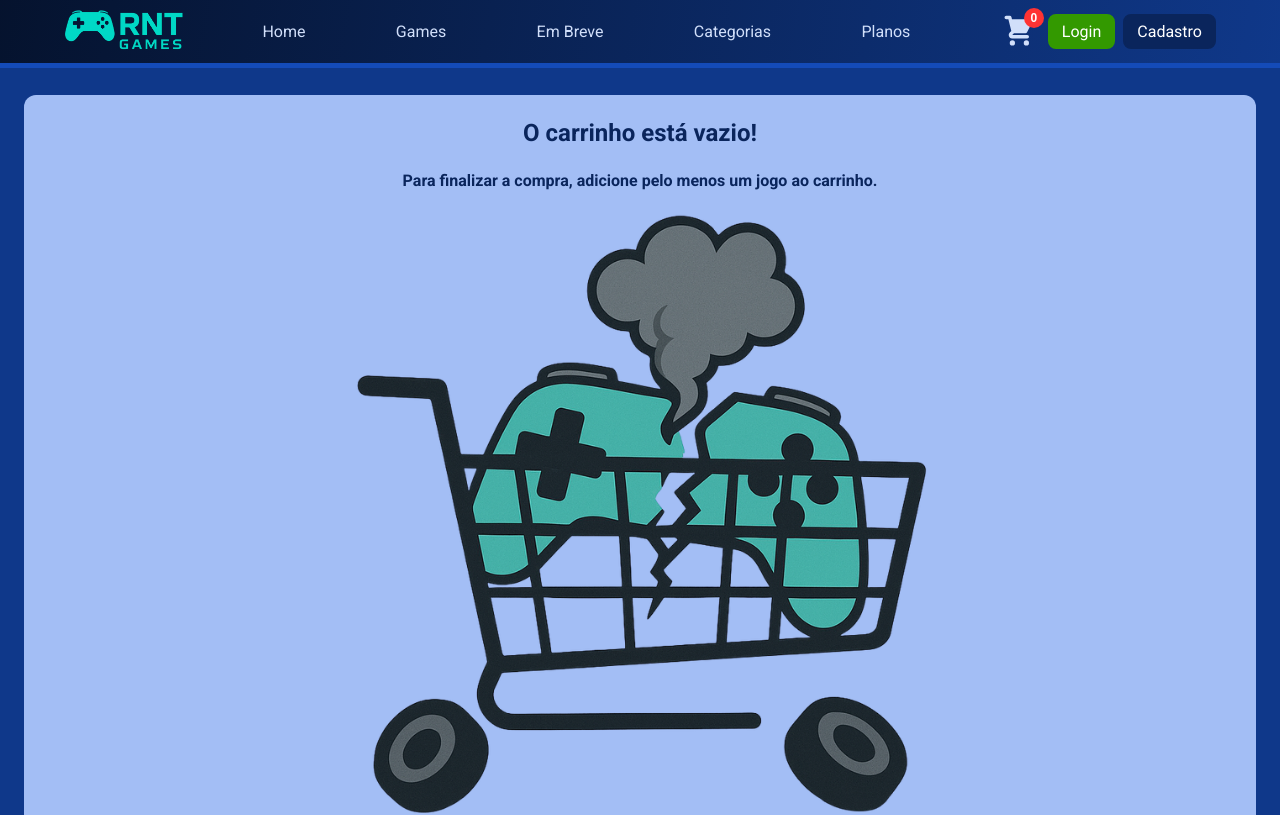
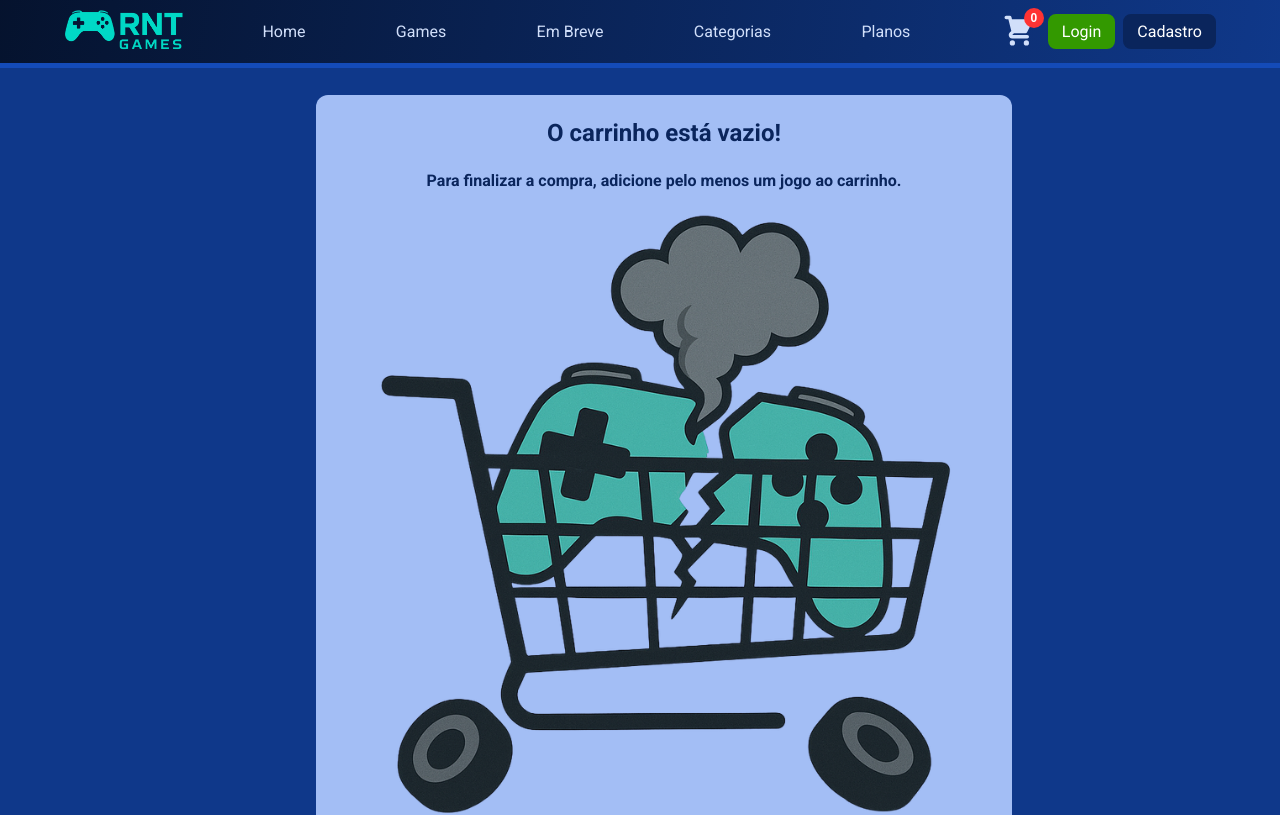
Before and after one commit to RNT13/rnt-games, a Next.js app: page /checkout in a window 1280 px wide. Shown: the top 815 px of the page. Built offline with nearby package versions, Linux system fonts and the light colour scheme.

Commit message:
Update: - Criação do MaskedImput - Instalação do imask react-imask - Criação do componente EmptyCart

```diff
--- a/package.json
+++ b/package.json
@@ -11,11 +11,11 @@
   "dependencies": {
     "@reduxjs/toolkit": "^2.8.2",
     "@svgr/webpack": "^8.1.0",
-    "axios": "^1.10.0",
     "class-variance-authority": "^0.7.1",
     "clsx": "^2.1.1",
     "formik": "^2.4.6",
     "framer-motion": "^12.23.1",
+    "imask": "^7.6.1",
     "immer": "^10.1.1",
     "lucide-react": "^0.525.0",
     "next": "15.3.4",
@@ -23,7 +23,7 @@
     "react-dom": "^19.0.0",
     "react-hot-toast": "^2.5.2",
     "react-icons": "^5.5.0",
-    "react-input-mask": "^2.0.4",
+    "react-imask": "^7.6.1",
     "react-loading-skeleton": "^3.5.0",
     "react-redux": "^9.2.0",
     "redux": "^5.0.1",
--- a/src/app/(public)/checkout/checkoutStyles.ts
+++ b/src/app/(public)/checkout/checkoutStyles.ts
@@ -27,33 +27,6 @@ export const CheckoutContent = styled.div`
   h2,
   h3 {
     margin-bottom: 24px;
-  }
-`
-
-export const CartEmpty = styled.div`
-  padding: 24px;
-  margin: 0 24px;
-  border-radius: 12px;
-  width: 100%;
-  display: flex;
-  flex-direction: column;
-  align-items: center;
-  text-align: center;
-  background-color: ${theme.colors.baseBlue.light30};
-  font-weight: 600;
-
-  h2,
-  p {
-    color: ${theme.colors.baseBlue.dark30};
-    margin-bottom: 24px;
-  }
-`
-
-export const CartEmptyImage = styled.div`
-  img {
-    width: 100%;
-    height: 100%;
-    object-fit: contain;
   }
 `
 
--- a/src/app/(public)/checkout/page.tsx
+++ b/src/app/(public)/checkout/page.tsx
@@ -1,20 +1,20 @@
 'use client'
 
 import { Button } from "@/components/ui/Button/Button";
+import EmptyCart from "@/components/ui/EmptyCart/EmptyCart";
 import { FormCard } from "@/components/ui/FormCard/FormCard";
+import { MaskedInput } from "@/components/ui/MaskedInput/MaskedInput";
 import { usePostPurchaseMutation } from "@/redux/slices/apiSlice";
 import { RootState } from "@/redux/store";
-import { TitleH2 } from "@/styles/globalStyles";
 import { formatToBRL } from "@/utils/converterUtils";
 import { getTotalPrice } from "@/utils/priceUtils";
 import { useFormik } from 'formik';
-import Image from "next/image";
 import { useEffect, useState } from "react";
 import { CiBarcode } from "react-icons/ci";
 import { FaRegCreditCard } from "react-icons/fa";
 import { useSelector } from "react-redux";
 import * as yup from 'yup';
-import { CartEmpty, CartEmptyImage, CheckoutContainer, CheckoutContent, Disclaimer, InputGroup, Row, TabDiv, TabStyledButton } from "./checkoutStyles";
+import { CheckoutContainer, CheckoutContent, Disclaimer, InputGroup, Row, TabDiv, TabStyledButton } from "./checkoutStyles";
 
 
 export default function Checkout() {
@@ -41,7 +41,7 @@ export default function Checkout() {
       expiresMonth: '',
       expiresYear: '',
       cardCode: '',
-      instalments: '1',
+      instalments: 1,
     },
     validationSchema: yup.object({
       fullName: yup.string().min(5, 'Minimo de 5 caracteres').required('Campo obrigatório'),
@@ -57,7 +57,7 @@ export default function Checkout() {
       expiresMonth: yup.string().when((values, schema) => payWithCard ? schema.required('Campo obrigatório') : schema),
       expiresYear: yup.string().when((values, schema) => payWithCard ? schema.required('Campo obrigatório') : schema),
       cardCode: yup.string().when((values, schema) => payWithCard ? schema.required('Campo obrigatório') : schema),
-      instalments: yup.string().when((values, schema) => payWithCard ? schema.required('Campo obrigatório') : schema),
+      instalments: yup.number().when((values, schema) => payWithCard ? schema.required('Campo obrigatório') : schema),
     }),
     onSubmit: (values) => {
       purchase({
@@ -80,11 +80,11 @@ export default function Checkout() {
               document: values.cpfCardOwner
             },
             expires: {
-              month: parseInt(values.expiresMonth),
-              year: parseInt(values.expiresYear)
+              month: Number(values.expiresMonth),
+              year: Number(values.expiresYear)
             }
           },
-          installments: parseInt(values.instalments),
+          installments: values.instalments,
         },
         products: [
           {
@@ -126,15 +126,7 @@ export default function Checkout() {
   if (items.length === 0) {
     return (
       <CheckoutContainer $marginTop="24px" >
-        <CartEmpty >
-          <TitleH2>O carrinho está vazio!</TitleH2>
-          <p>
-            Para finalizar a compra, adicione pelo menos um jogo ao carrinho.
-          </p>
-          <CartEmptyImage>
-            <Image src="/empty-cart.png" alt="Carrinho vazio" width={300} height={300} priority />
-          </CartEmptyImage>
-        </CartEmpty>
+        <EmptyCart />
       </CheckoutContainer>
     )
   }
@@ -142,12 +134,12 @@ export default function Checkout() {
   return (
     <CheckoutContainer $marginTop="24px" >
       <CheckoutContent>
-        {isSuccess ? (
+        {isSuccess && data ? (
           <FormCard title="Resumo da compra">
             <Disclaimer >
               <h3>Muito obrigado por comprar conosco</h3>
               <p>
-                É com satisfação que informamos que recebemos seu pedido com sucesso! <br /> Abaixo estão os detalhes da sua compra:<br /> Número do pedido: {data.orderId}<br /> Valor total: R$ {data.totalPrice} <br /> Forma de pagamento: {payWithCard ? 'Cartão de crédito' : 'Boleto'}
+                É com satisfação que informamos que recebemos seu pedido com sucesso! <br /> Abaixo estão os detalhes da sua compra:<br /> Número do pedido: {data.orderId}<br /> Valor total: R$ {totalPrice} <br /> Forma de pagamento: {payWithCard ? 'Cartão de crédito' : 'Boleto'}
               </p>
               <p className="marginTop">
                 Caso tenha optado pelo pagamento via boleto bancário, lembre-se de que a confirmação pode levar até 3 dias úteis. Após a aprovação do pagamento, enviaremos um e-mail contendo o código de ativação do jogo.
@@ -184,7 +176,7 @@ export default function Checkout() {
 
                 <InputGroup>
                   <label htmlFor="cpf" >CPF</label>
-                  <input id="cpf" name="cpf" type="text" placeholder="000.000.000-00" value={form.values.cpf} onChange={form.handleChange} onBlur={form.handleBlur} className={checkInputHasError('cpf') ? 'error' : ''} />
+                  <MaskedInput name="cpf" placeholder="000.000.000-00" value={form.values.cpf} onChange={form.handleChange} onBlur={form.handleBlur} className={checkInputHasError('cpf') ? 'error' : ''} mask={'000.000.000-00'} />
 
                 </InputGroup>
 
@@ -227,7 +219,7 @@ export default function Checkout() {
 
                     <InputGroup>
                       <label htmlFor="cpfCardOwner" >CPF do titular do Cartão</label>
-                      <input id="cpfCardOwner" name="cpfCardOwner" type="text" placeholder="000.000.000-00" value={form.values.cpfCardOwner} onChange={form.handleChange} onBlur={form.handleBlur} className={checkInputHasError('cpfCardOwner') ? 'error' : ''} />
+                      <MaskedInput name="cpfCardOwner" placeholder="000.000.000-00" value={form.values.cpfCardOwner} onChange={form.handleChange} onBlur={form.handleBlur} className={checkInputHasError('cpfCardOwner') ? 'error' : ''} mask={'000.000.000-00'} />
                     </InputGroup>
 
                   </Row>
@@ -241,22 +233,22 @@ export default function Checkout() {
 
                     <InputGroup>
                       <label htmlFor="cardNumber" >Numero do Cartão</label>
-                      <input id="cardNumber" name="cardNumber" type="text" placeholder="Numero do Cartão" value={form.values.cardNumber} onChange={form.handleChange} onBlur={form.handleBlur} className={checkInputHasError('cardNumber') ? 'error' : ''} />
+                      <MaskedInput name="cardNumber" placeholder="Numero do Cartão" value={form.values.cardNumber} onChange={form.handleChange} onBlur={form.handleBlur} className={checkInputHasError('cardNumber') ? 'error' : ''} mask={'0000 0000 0000 0000'} />
                     </InputGroup>
 
                     <InputGroup $maxWidth="150px">
                       <label htmlFor="expiresMonth" >Mes de vencimento</label>
-                      <input id="expiresMonth" name="expiresMonth" type="text" placeholder="MM" value={form.values.expiresMonth} onChange={form.handleChange} onBlur={form.handleBlur} className={checkInputHasError('expiresMonth') ? 'error' : ''} />
+                      <MaskedInput name="expiresMonth" placeholder="MM" value={form.values.expiresMonth} onChange={form.handleChange} onBlur={form.handleBlur} className={checkInputHasError('expiresMonth') ? 'error' : ''} mask={'00'} />
                     </InputGroup>
 
                     <InputGroup $maxWidth="150px">
                       <label htmlFor="expiresYear" >Ano de vencimento</label>
-                      <input id="expiresYear" name="expiresYear" type="text" placeholder="AA" value={form.values.expiresYear} onChange={form.handleChange} onBlur={form.handleBlur} className={checkInputHasError('expiresYear') ? 'error' : ''} />
+                      <MaskedInput name="expiresYear" placeholder="AA" value={form.values.expiresYear} onChange={form.handleChange} onBlur={form.handleBlur} className={checkInputHasError('expiresYear') ? 'error' : ''} mask={'00'} />
                     </InputGroup>
 
                     <InputGroup $maxWidth="50px">
                       <label htmlFor="cardCode" >CVV</label>
-                      <input id="cardCode" name="cardCode" type="text" placeholder="CVV" value={form.values.cardCode} onChange={form.handleChange} onBlur={form.handleBlur} className={checkInputHasError('cardCode') ? 'error' : ''} />
+                      <MaskedInput name="cardCode" placeholder="CVV" value={form.values.cardCode} onChange={form.handleChange} onBlur={form.handleBlur} className={checkInputHasError('cardCode') ? 'error' : ''} mask={'000'} />
                     </InputGroup>
                   </Row>
 
@@ -271,11 +263,6 @@ export default function Checkout() {
                             {installment.formattedAmount}
                           </option>
                         ))}
-                        {/* {Array.from({ length: 6 }, (_, i) => (
-                          <option key={i + 1} value={i + 1}>
-                            {i + 1}x {formatToBRL(getTotalPrice(items) / (i + 1))}
-                          </option>
-                        ))} */}
                       </select>
 
                     </InputGroup>
@@ -290,7 +277,7 @@ export default function Checkout() {
             </FormCard>
             <Row $marginBottom="24px" className="container">
               <Button type="submit" disabled={isLoading} title="Finalizar compra">
-                {isLoading ? 'Finalizando...' : 'Finalizar compra'}
+                {isLoading ? 'Finalizando compra...' : 'Finalizar compra'}
               </Button>
             </Row>
           </form>
--- a/src/components/ui/Card/CardStyles.ts
+++ b/src/components/ui/Card/CardStyles.ts
@@ -92,6 +92,10 @@ export const CardBody = styled.div`
   display: flex;
   flex-direction: column;
   gap: 8px;
+
+  div {
+    display: flex;
+  }
 `
 
 export const CardTitle = styled.div`
--- a/src/components/ui/CartItem/CartItem.tsx
+++ b/src/components/ui/CartItem/CartItem.tsx
@@ -21,7 +21,7 @@ export const CartItem = ({ id, name, quantity, price, media }: CartItemProps) =>
   return (
     <CartItemContainer>
       <CartItemContent>
-        <CartItemImage src={media} alt={name} width={120} height={120} />
+        <CartItemImage src={media} alt={name} width={120} height={120} priority />
         <CartItemBody>
           <CardInfo>
             <h3>{name}</h3>
--- a/src/components/ui/CartItem/CartItemStyles.ts
+++ b/src/components/ui/CartItem/CartItemStyles.ts
@@ -15,8 +15,6 @@ export const CartItemContent = styled.div`
 `
 
 export const CartItemImage = styled(Image)`
-  width: 120px;
-  height: 120px;
   object-fit: cover;
   border-radius: 12px 0 0 12px;
 `
--- /dev/null
+++ b/src/components/ui/EmptyCart/EmptyCart.tsx
@@ -0,0 +1,19 @@
+import { TitleH2 } from "@/styles/globalStyles";
+import Image from "next/image";
+import { EmptyCartContainer, EmptyCartContent, EmptyCartImage } from "./EmptyCartStyles";
+
+export default function EmptyCart() {
+  return (
+    <EmptyCartContainer>
+      <EmptyCartContent >
+        <TitleH2>O carrinho está vazio!</TitleH2>
+        <p>
+          Para finalizar a compra, adicione pelo menos um jogo ao carrinho.
+        </p>
+        <EmptyCartImage>
+          <Image src="/empty-cart.png" alt="Carrinho vazio" width={300} height={300} priority />
+        </EmptyCartImage>
+      </EmptyCartContent>
+    </EmptyCartContainer>
+  )
+}
--- /dev/null
+++ b/src/components/ui/EmptyCart/EmptyCartStyles.ts
@@ -0,0 +1,31 @@
+import { theme } from '@/styles/theme'
+import { styled } from 'styled-components'
+
+export const EmptyCartContainer = styled.div``
+
+export const EmptyCartContent = styled.div`
+  padding: 24px;
+  margin: 0 24px;
+  border-radius: 12px;
+  width: 100%;
+  display: flex;
+  flex-direction: column;
+  align-items: center;
+  text-align: center;
+  background-color: ${theme.colors.baseBlue.light30};
+  font-weight: 600;
+
+  h2,
+  p {
+    color: ${theme.colors.baseBlue.dark30};
+    margin-bottom: 24px;
+  }
+`
+
+export const EmptyCartImage = styled.div`
+  img {
+    width: 100%;
+    height: 100%;
+    object-fit: contain;
+  }
+`
--- /dev/null
+++ b/src/components/ui/MaskedInput/MaskedInput.tsx
@@ -0,0 +1,24 @@
+'use client'
+
+import { IMaskInput } from 'react-imask'
+
+type Props = {
+  name: string
+  mask: string
+  value: string
+  onChange: (e: React.ChangeEvent<HTMLInputElement>) => void
+  onBlur: (e: React.FocusEvent<HTMLInputElement>) => void
+  placeholder?: string
+  className?: string
+}
+
+export const MaskedInput = ({ name, mask, value, onChange, onBlur, placeholder, className, }: Props) => {
+  return (
+    <IMaskInput id={name} name={name} mask={mask} value={value} onAccept={(val: string) =>
+      onChange({ target: { name, value: val } } as React.ChangeEvent<HTMLInputElement>)}
+      onBlur={onBlur}
+      placeholder={placeholder}
+      className={className}
+    />
+  )
+}
```
Also changed, not shown: src/components/ui/Cart/Cart.tsx (+13 -1 lines), 1 other file (tests, documents, lock files or other folders).
